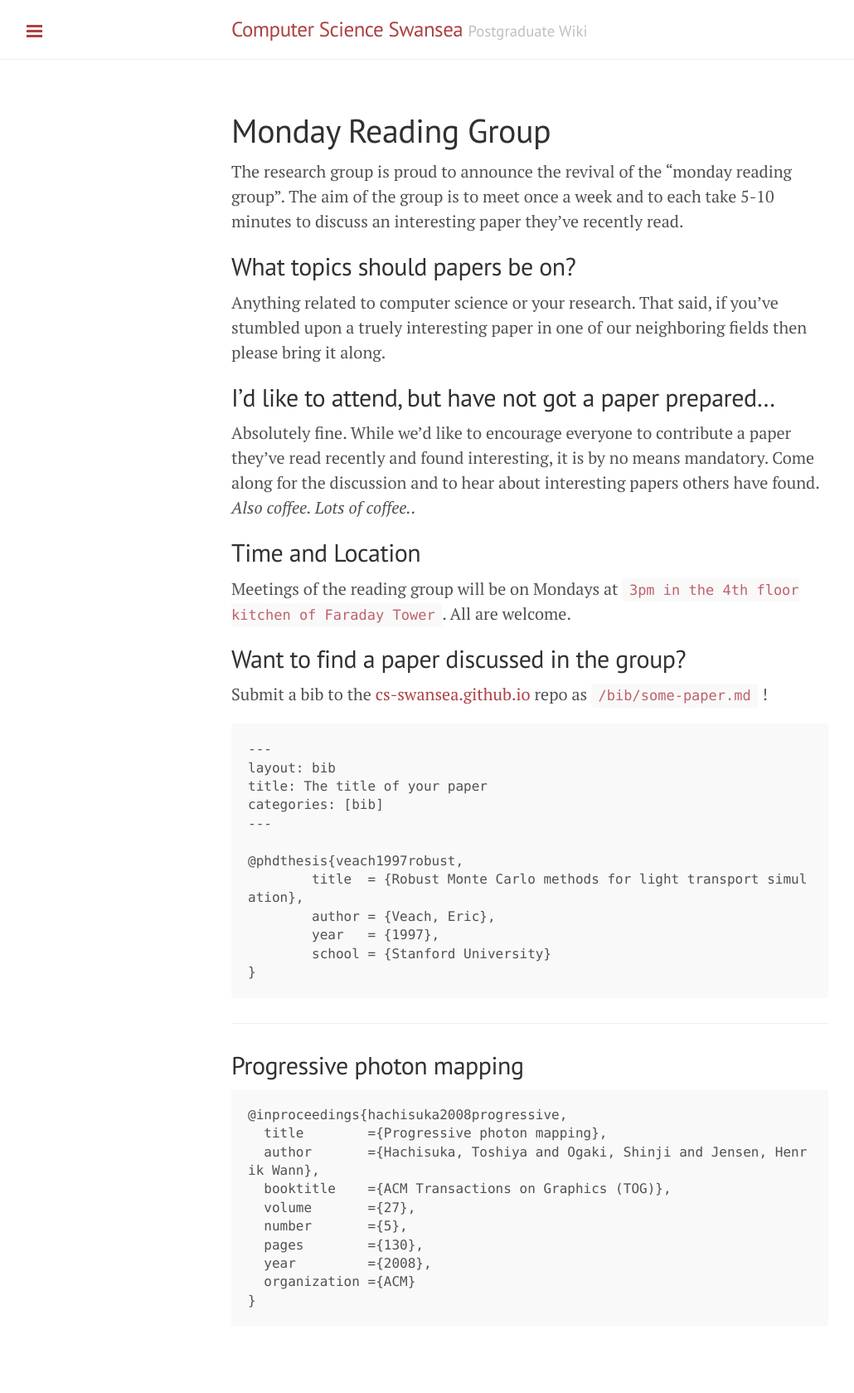
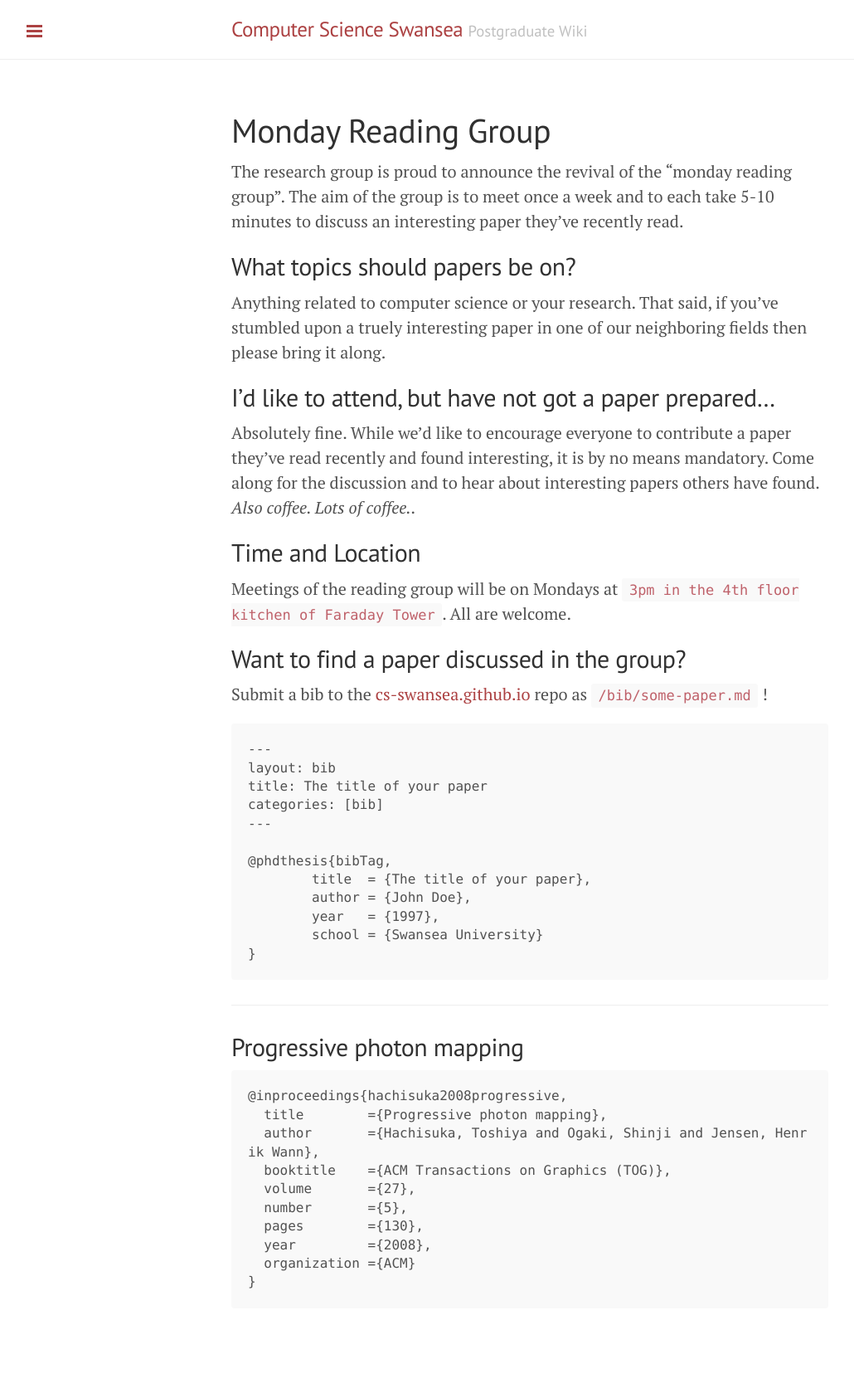
Before and after one commit to CS-Swansea/cs-swansea.github.io, a Jekyll site: the page built from monday-reading-group.md, in a window 1280 px wide. Shown: the whole page at 83% size, without its empty margins (1-1031 px from the left). Built offline with Jekyll 4.4.1, drawn with Linux system fonts in a browser that asks for light colours; Markdown is read by kramdown in place of the engine named in the settings; after the commit the page ends 1657 px from its top, so only the background shows below that.

Commit message:
Update monday-reading-group.md

```diff
--- a/monday-reading-group.md
+++ b/monday-reading-group.md
@@ -28,9 +28,9 @@ Submit a bib to the [cs-swansea.github.io](https://github.com/CS-Swansea/cs-swan
 	categories: [bib]
 	---
 
-	@phdthesis{veach1997robust,
-		title  = {Robust Monte Carlo methods for light transport simulation},
-		author = {Veach, Eric},
+	@phdthesis{bibTag,
+		title  = {The title of your paper},
+		author = {John Doe},
 		year   = {1997},
-		school = {Stanford University}
+		school = {Swansea University}
 	}
```
